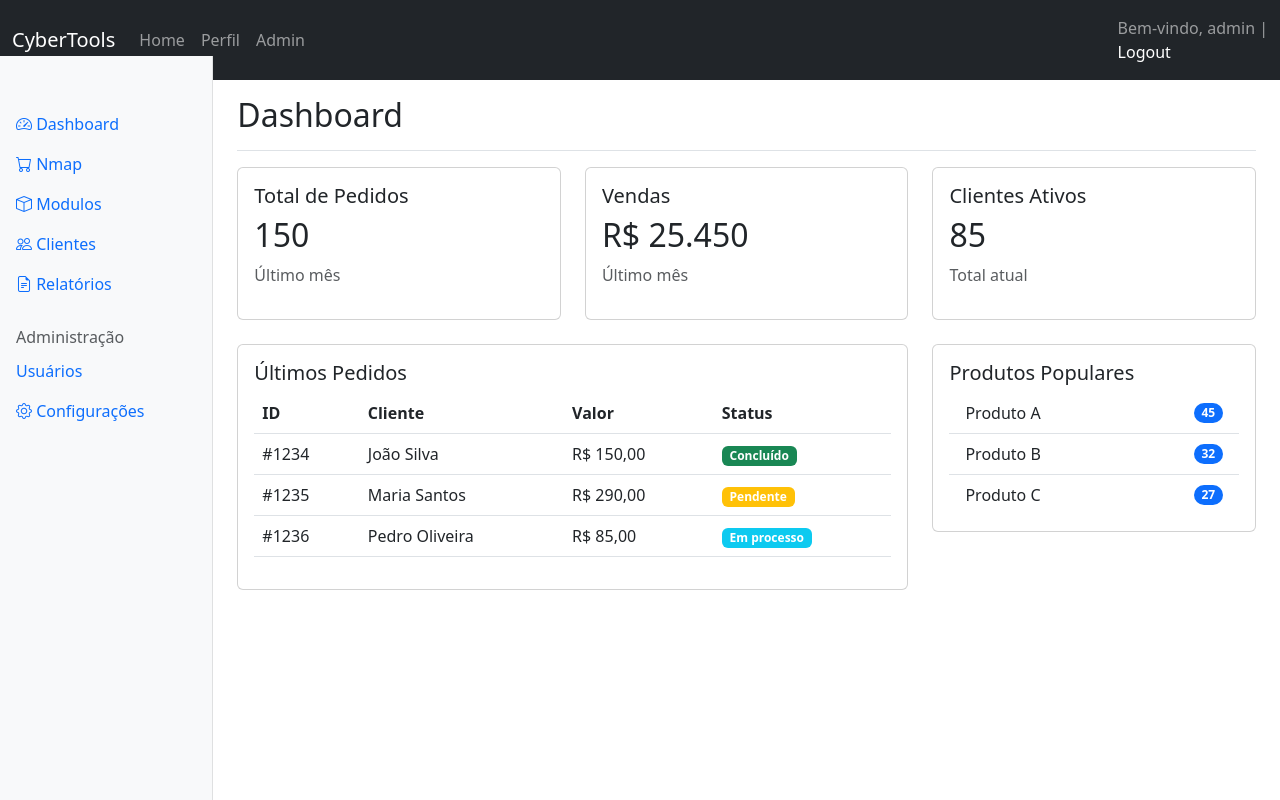
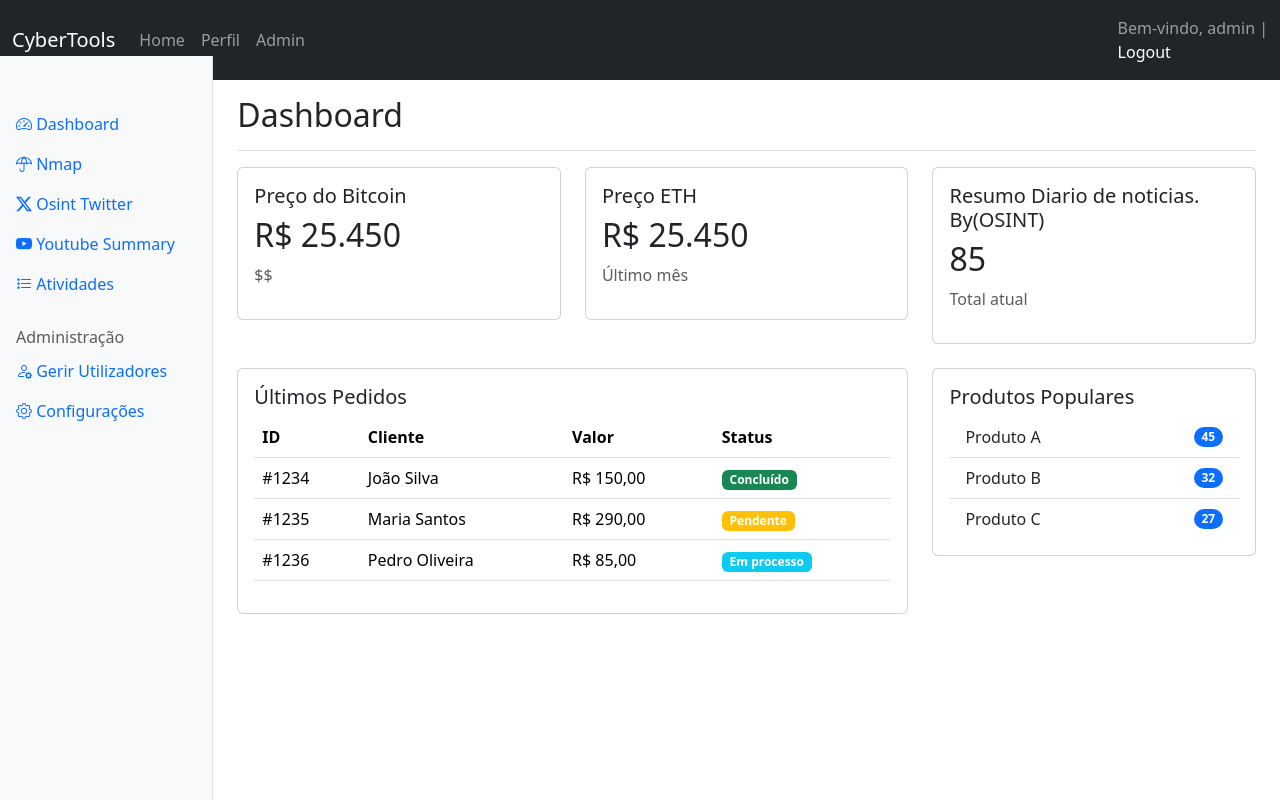
Before and after one commit to luizqueiroz-br/QQSec, a Flask app: page /users in a window 1280 px wide. Run offline with Flask 3, Linux system fonts and the light colour scheme; a user stored in the database is signed in; some libraries are stand-ins or nearby versions.

Commit message:
plan new features

```diff
--- a/templates/admin/usuarios.html
+++ b/templates/admin/usuarios.html
@@ -44,7 +44,7 @@
 
 <div class="btn-toolbar mb-2 mb-md-0">
     <a href="{{ url_for('auth.register') }}" class="btn btn-sm btn-outline-secondary">
-        <i class="bi bi-cart"></i>
+        <i class="bi bi-person-add"></i>
         Novo Usuário
     </a>
 
--- a/templates/base.html
+++ b/templates/base.html
@@ -4,7 +4,7 @@
     <meta charset="UTF-8">
     <meta name="viewport" content="width=device-width, initial-scale=1.0">
     <title>{% block title %}Dashboard{% endblock %}</title>
-    <link href="https://cdn.jsdelivr.net/npm/bootstrap@5.3.0/dist/css/bootstrap.min.css" rel="stylesheet">
+    <link href="https://cdn.jsdelivr.net/npm/bootstrap@5.3.5/dist/css/bootstrap.min.css" rel="stylesheet">
     <style>
         .sidebar {
             position: fixed;
@@ -49,7 +49,7 @@
         </div>
     </div>
 
-    <script src="https://cdn.jsdelivr.net/npm/bootstrap@5.3.0/dist/js/bootstrap.bundle.min.js"></script>
+    <script src="https://cdn.jsdelivr.net/npm/bootstrap@5.3.5/dist/js/bootstrap.bundle.min.js"></script>
     <script>
         document.addEventListener('DOMContentLoaded', function() {
             function loadContent(url) {
--- a/templates/dashboard.html
+++ b/templates/dashboard.html
@@ -7,5 +7,5 @@
 {% endblock %}
 
 {% block extra_css %}
-<link rel="stylesheet" href="https://cdn.jsdelivr.net/npm/bootstrap-icons@1.7.2/font/bootstrap-icons.css">
+<link rel="stylesheet" href="https://cdn.jsdelivr.net/npm/bootstrap-icons@1.11.3/font/bootstrap-icons.css">
 {% endblock %}
--- a/templates/includes/sidebar.html
+++ b/templates/includes/sidebar.html
@@ -9,26 +9,26 @@
             </li>
             <li class="nav-item">
                 <a class="nav-link" href="{{ url_for('views.nmap_all') }}" data-page>
-                    <i class="bi bi-cart"></i>
+                    <i class="bi bi-umbrella"></i>
                     Nmap
                 </a>
             </li>
             <li class="nav-item">
-                <a class="nav-link" href="" data-page>
-                    <i class="bi bi-box"></i>
-                    Modulos
+                <a class="nav-link" href="{{ url_for('views.nmap_all') }}" data-page>
+                    <i class="bi bi-twitter-x"></i>
+                    Osint Twitter
                 </a>
             </li>
             <li class="nav-item">
-                <a class="nav-link" href="" data-page>
-                    <i class="bi bi-people"></i>
-                    Clientes
+                <a class="nav-link" href="{{ url_for('views.nmap_all') }}" data-page>
+                    <i class="bi bi-youtube"></i>
+                    Youtube Summary
                 </a>
             </li>
             <li class="nav-item">
-                <a class="nav-link" href="{{ url_for('views.reports') }}" data-page>
-                    <i class="bi bi-file-earmark-text"></i>
-                    Relatórios
+                <a class="nav-link" href="{{ url_for('views.nmap_all') }}" data-page>
+                    <i class="bi bi-list-stars"></i>
+                    Atividades
                 </a>
             </li>
         </ul>
@@ -41,7 +41,7 @@
             <li class="nav-item">
                 <a class="nav-link" href="{{ url_for('views_admin.users') }}" data-page>
                     <i class="bi bi-person-gear"></i>
-                    Usuários
+                    Gerir Utilizadores
                 </a>
             </li>
             <li class="nav-item">
--- a/templates/partials/dashboard_main.html
+++ b/templates/partials/dashboard_main.html
@@ -5,16 +5,16 @@
     <div class="col-md-4">
         <div class="card">
             <div class="card-body">
-                <h5 class="card-title">Total de Pedidos</h5>
-                <p class="card-text h2">150</p>
-                <p class="text-muted">Último mês</p>
+                <h5 class="card-title">Preço do Bitcoin</h5>
+                <p class="card-text h2">R$ 25.450</p>
+                <p class="text-muted">$$</p>
             </div>
         </div>
     </div>
     <div class="col-md-4">
         <div class="card">
             <div class="card-body">
-                <h5 class="card-title">Vendas</h5>
+                <h5 class="card-title">Preço ETH</h5>
                 <p class="card-text h2">R$ 25.450</p>
                 <p class="text-muted">Último mês</p>
             </div>
@@ -23,7 +23,7 @@
     <div class="col-md-4">
         <div class="card">
             <div class="card-body">
-                <h5 class="card-title">Clientes Ativos</h5>
+                <h5 class="card-title">Resumo Diario de noticias. By(OSINT)</h5>
                 <p class="card-text h2">85</p>
                 <p class="text-muted">Total atual</p>
             </div>
```
Also changed, not shown: instance/db_local.db.
